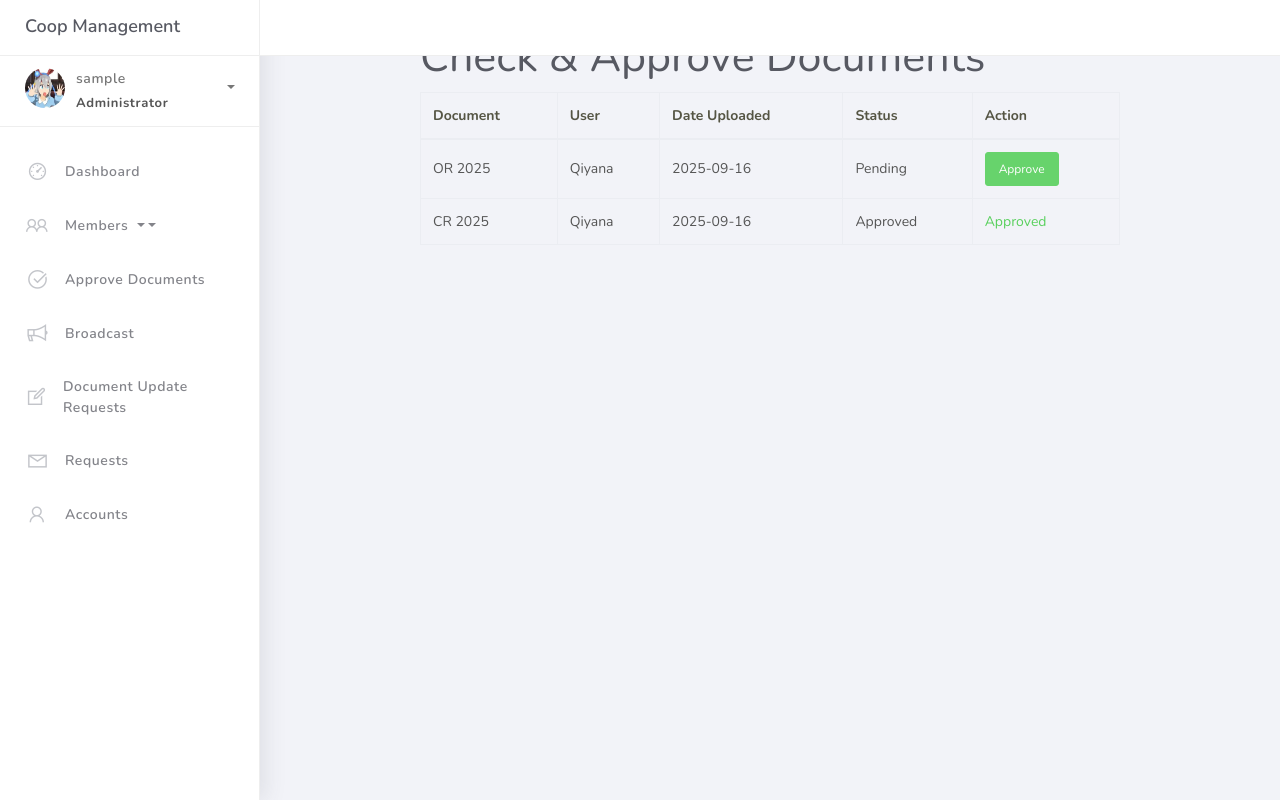
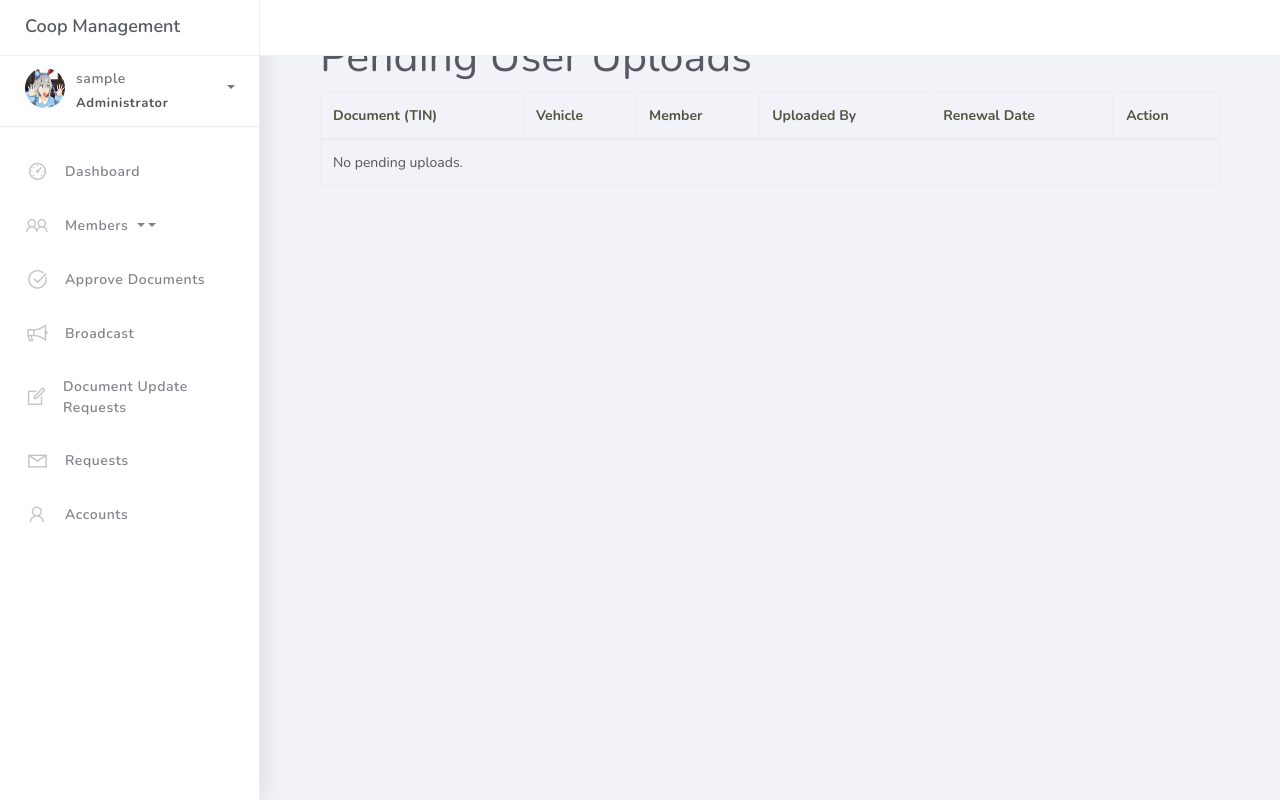
Before and after one commit to Rosetta-Rigor/Palawan-Operative-Transportation-MultiPurpose-Cooperative, a Django app: page /documents/approve/ in a window 1280 px wide. Run offline with Django 5.2, Linux system fonts and the light colour scheme; the visitor is signed in with stand-in values (Sample User, id 1); data comes from the database, SQL or seed files in the repository; data that the repository does not hold is empty; some libraries are stand-ins or nearby versions.

Commit message:
Documents approval origin to end point

```diff
--- a/coop/views.py
+++ b/coop/views.py
@@ -307,26 +307,40 @@ def document_add_renewal(request, vehicle_id, renewal_date):
 
 # ==== Approve Documents ====
 from django.contrib.admin.views.decorators import staff_member_required
+from .models import DocumentEntry
 
 @staff_member_required
 def approve_documents(request):
-    """
-    View to list and approve user-uploaded documents.
-    Placeholder: shows sample documents for now.
-    """
-    documents = [
-        {'id': 1, 'name': 'OR 2025', 'user': 'Qiyana', 'date_uploaded': '2025-09-16', 'status': 'Pending'},
-        {'id': 2, 'name': 'CR 2025', 'user': 'Qiyana', 'date_uploaded': '2025-09-16', 'status': 'Approved'},
-    ]
+    # Only show entries submitted by users and pending
+    documents = DocumentEntry.objects.filter(
+        status="pending",
+        uploaded_by__isnull=False
+    ).select_related("document", "document__vehicle", "document__vehicle__member", "uploaded_by").order_by("-id")
     return render(request, "approve_documents.html", {"documents": documents})
 
 @staff_member_required
+@require_POST
 def approve_document(request, doc_id):
-    """
-    POST endpoint to approve a document (placeholder logic).
-    """
-    # In real app, update document status in DB
-    return redirect('approve_documents')
+    entry = get_object_or_404(DocumentEntry, pk=doc_id)
+    entry.status = "approved"
+    entry.approved_by = request.user
+    entry.approved_at = timezone.now()
+    entry.manager_notes = request.POST.get("manager_notes", "")
+    entry.save()
+    messages.success(request, "Document entry approved.")
+    return redirect("approve_documents")
+
+@staff_member_required
+@require_POST
+def reject_document(request, doc_id):
+    entry = get_object_or_404(DocumentEntry, pk=doc_id)
+    entry.status = "rejected"
+    entry.approved_by = request.user
+    entry.approved_at = timezone.now()
+    entry.manager_notes = request.POST.get("manager_notes", "")
+    entry.save()
+    messages.success(request, "Document entry rejected.")
+    return redirect("approve_documents")
 
 # ==== User: Upload Document ====
 from django.contrib.auth.decorators import login_required
@@ -511,26 +525,32 @@ class VehicleDeleteView(DeleteView):
 
 # ==== Class-based Views: Document ====
 
+from django.db.models import Max, Q
+
 @method_decorator(login_required, name='dispatch')
 class DocumentListView(ListView):
-    """
-    Displays a paginated list of documents.
-    Shows vehicle, member, renewal date, and links to OR/CR images.
-    """
     model = Document
     template_name = "documentlist.html"
     context_object_name = "object_list"
     paginate_by = 10
+
     def get_queryset(self):
         qs = super().get_queryset().select_related('vehicle', 'vehicle__member')
         q = (self.request.GET.get('q') or '').strip()
-        if not q:
-            return qs
-        return qs.filter(
-            Q(tin__icontains=q) |
-            Q(vehicle__plate_number__icontains=q) |
-            Q(vehicle__member__full_name__icontains=q)
-        ).distinct()
+        if q:
+            qs = qs.filter(
+                Q(tin__icontains=q) |
+                Q(vehicle__plate_number__icontains=q) |
+                Q(vehicle__member__full_name__icontains=q)
+            ).distinct()
+        # Annotate with latest approved/manager renewal date
+        qs = qs.annotate(
+            latest_approved_renewal=Max(
+                'entries__renewal_date',
+                filter=Q(entries__status="approved") | Q(entries__uploaded_by__isnull=True)
+            )
+        )
+        return qs
 
     def render_to_response(self, context, **response_kwargs):
         if self.request.headers.get('x-requested-with') == 'XMLHttpRequest':
@@ -717,6 +737,15 @@ class DocumentDetailView(DetailView):
     model = Document
     template_name = "document_detail.html"
     context_object_name = "document"
+
+    def get_context_data(self, **kwargs):
+        context = super().get_context_data(**kwargs)
+        document = self.get_object()
+        # Only show manager-created or approved user entries
+        context['approved_entries'] = document.entries.filter(
+            models.Q(uploaded_by__isnull=True) | models.Q(status="approved")
+        ).order_by('renewal_date')
+        return context
 
 class DocumentEntryDetailView(DetailView):
     model = DocumentEntry
@@ -1108,3 +1137,65 @@ def user_announcements(request):
     user = request.user
     qs = Announcement.objects.filter(Q(recipients__isnull=True) | Q(recipients=user)).distinct().order_by('-created_at')
     return render(request, "user_announcements.html", {"announcements": qs})
+
+@login_required
+def user_upload_document(request):
+    """
+    Allow client users to add a DocumentEntry only if their account is tied:
+    User -> Member -> Vehicle -> Document. Saves OR/CR and renewal_date under
+    the existing Document. Redirects to user_documents on success.
+    """
+    user = request.user
+    if getattr(user, "role", None) != "client":
+        messages.error(request, "Only client users can upload document entries.")
+        return redirect("home")
+
+    member = getattr(user, "member_profile", None)
+    if not member:
+        messages.error(request, "No member profile assigned to your account.")
+        return redirect("user_home")
+
+    document = None
+    vehicle = None
+    for v in member.vehicles.all():
+        if getattr(v, "document", None):
+            vehicle = v
+            document = v.document
+            break
+
+    if not document:
+        messages.error(request, "No document assigned to your vehicle. Contact your manager.")
+        return redirect("user_home")
+
+    # List user's entries for this document
+    user_entries = DocumentEntry.objects.filter(document=document, uploaded_by=user).order_by('-id')
+
+    if request.method == "POST":
+        form = DocumentEntryForm(request.POST, request.FILES)
+        if form.is_valid():
+            entry = form.save(commit=False)
+            entry.document = document
+            entry.uploaded_by = user
+            entry.status = "pending"
+            entry.save()
+            messages.success(request, "Document uploaded successfully and is pending manager approval.")
+            return redirect("user_upload_document")
+        else:
+            messages.error(request, "Please fix the errors below.")
+    else:
+        latest = document.entries.order_by("-renewal_date").first()
+        initial = {}
+        if latest and latest.renewal_date:
+            try:
+                initial_date = latest.renewal_date.replace(year=latest.renewal_date.year + 1)
+            except Exception:
+                initial_date = latest.renewal_date
+            initial["renewal_date"] = initial_date
+        form = DocumentEntryForm(initial=initial)
+
+    return render(request, "user_upload_document.html", {
+        "form": form,
+        "vehicle": vehicle,
+        "document": document,
+        "entries": user_entries,
+    })
--- a/coopims/urls.py
+++ b/coopims/urls.py
@@ -14,11 +14,11 @@ urlpatterns = [
     path("user/documents/upload/", views.user_upload_document, name="user_upload_document"),
     path("documents/approve/", views.approve_documents, name="approve_documents"),
     path("documents/approve/<int:doc_id>/", views.approve_document, name="approve_document"),
+    path("documents/reject/<int:doc_id>/", views.reject_document, name="reject_document"),
+    path("broadcast/", views.broadcast, name="broadcast"),
     path("admin/", admin.site.urls),
     path("", views.home, name="home"),
 
-    #ANNOUNCEMENT CRUD
-    path("broadcast/", views.broadcast, name="broadcast"),
 
     # MEMBER CRUD
     path("members/", views.MemberListView.as_view(), name="member_list"),
@@ -51,7 +51,6 @@ urlpatterns = [
     path('user/documents/', views.user_documents, name='user_documents'),
     path('profile/', views.my_profile, name='my_profile'),
     path('user/profile/edit/', views.my_profile, name='user_profile_edit'),
-    path('user/vehicles/', views.user_vehicles, name='user_vehicles'),
 
     # AUTH
     path('login/', views.custom_login, name='login'),
@@ -69,6 +68,7 @@ urlpatterns = [
     path('api/members/search/', views.member_search_api, name='member_search_api'),
     path('api/users/search/', views.user_search_api, name='user_search_api'),
     path('api/vehicle-member-select2/', views.vehicle_member_select2_api, name='vehicle_member_select2_api'),
+    path('user/vehicles/', views.user_vehicles, name='user_vehicles'),
 ]
 
 
--- a/templates/approve_documents.html
+++ b/templates/approve_documents.html
@@ -1,38 +1,42 @@
 {% extends 'base.html' %}
 {% block title %}Check & Approve Documents{% endblock %}
 {% block content %}
-<div class="user-dashboard-card" style="max-width:700px; margin:32px auto;">
-    <h2>Check & Approve Documents</h2>
+<div class="user-dashboard-card" style="max-width:900px; margin:32px auto;">
+    <h2>Pending User Uploads</h2>
     <table class="table table-bordered">
         <thead>
             <tr>
-                <th>Document</th>
-                <th>User</th>
-                <th>Date Uploaded</th>
-                <th>Status</th>
+                <th>Document (TIN)</th>
+                <th>Vehicle</th>
+                <th>Member</th>
+                <th>Uploaded By</th>
+                <th>Renewal Date</th>
                 <th>Action</th>
             </tr>
         </thead>
         <tbody>
-            {% for doc in documents %}
+            {% for entry in documents %}
             <tr>
-                <td>{{ doc.name }}</td>
-                <td>{{ doc.user }}</td>
-                <td>{{ doc.date_uploaded }}</td>
-                <td>{{ doc.status }}</td>
+                <td>{{ entry.document.tin }}</td>
+                <td>{{ entry.document.vehicle.plate_number }}</td>
+                <td>{{ entry.document.vehicle.member.full_name }}</td>
+                <td>{{ entry.uploaded_by.get_username }}</td>
+                <td>{{ entry.renewal_date }}</td>
                 <td>
-                    {% if doc.status == 'Pending' %}
-                    <form method="post" action="{% url 'approve_document' doc.id %}">
+                    <form method="post" action="{% url 'approve_document' entry.id %}" style="display:inline;">
                         {% csrf_token %}
-                        <button type="submit" class="btn btn-success btn-sm">Approve</button>
+                        <input type="text" name="manager_notes" placeholder="Manager notes (optional)" class="form-control mb-1">
+                        <button class="btn btn-success btn-sm">Approve</button>
                     </form>
-                    {% else %}
-                    <span class="text-success">Approved</span>
-                    {% endif %}
+                    <form method="post" action="{% url 'reject_document' entry.id %}" style="display:inline;">
+                        {% csrf_token %}
+                        <input type="text" name="manager_notes" placeholder="Manager notes (optional)" class="form-control mb-1">
+                        <button class="btn btn-danger btn-sm">Reject</button>
+                    </form>
                 </td>
             </tr>
             {% empty %}
-            <tr><td colspan="5">No documents to approve.</td></tr>
+            <tr><td colspan="6">No pending uploads.</td></tr>
             {% endfor %}
         </tbody>
     </table>
--- a/templates/document_detail.html
+++ b/templates/document_detail.html
@@ -14,7 +14,7 @@
             </tr>
         </thead>
         <tbody>
-        {% for entry in document.entries.all %}
+        {% for entry in approved_entries %}
             <tr>
                 <td>{{ entry.renewal_date }}</td>
                 <td>
--- a/templates/documentlist.html
+++ b/templates/documentlist.html
@@ -56,8 +56,8 @@
                                             {% endif %}
                                         </td>
                                         <td>
-                                            {% if doc.entries.last %}
-                                                {{ doc.entries.last.renewal_date }}
+                                            {% if doc.latest_approved_renewal %}
+                                                {{ doc.latest_approved_renewal }}
                                             {% else %}
                                                 N/A
                                             {% endif %}
```
Also changed, not shown: coop/models.py (+13 -0 lines), templates/user_upload_document.html (+63 -9 lines), coop/migrations/0003_documententry_approved_at_documententry_approved_by_and_more.py (added), coop/migrations/0004_remove_documententry_approved_at_and_more.py (added), coop/migrations/0005_documententry_approved_at_documententry_approved_by_and_more.py (added).
